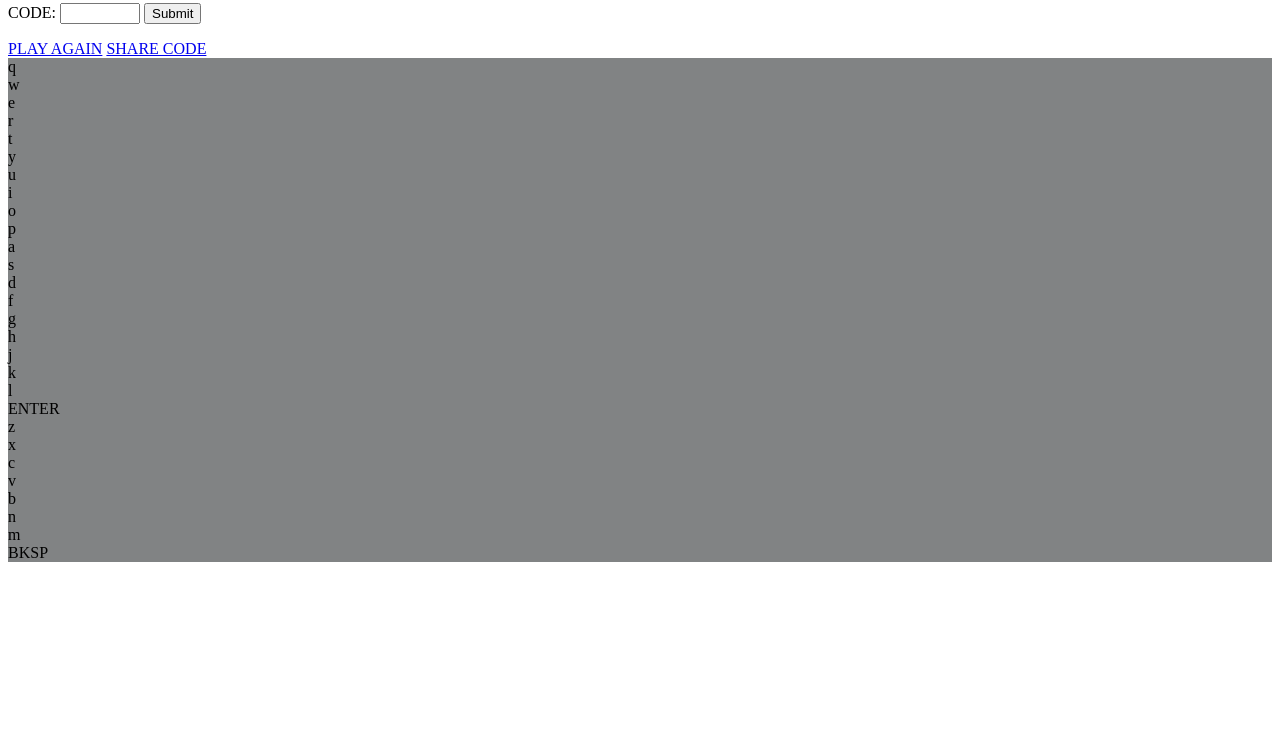
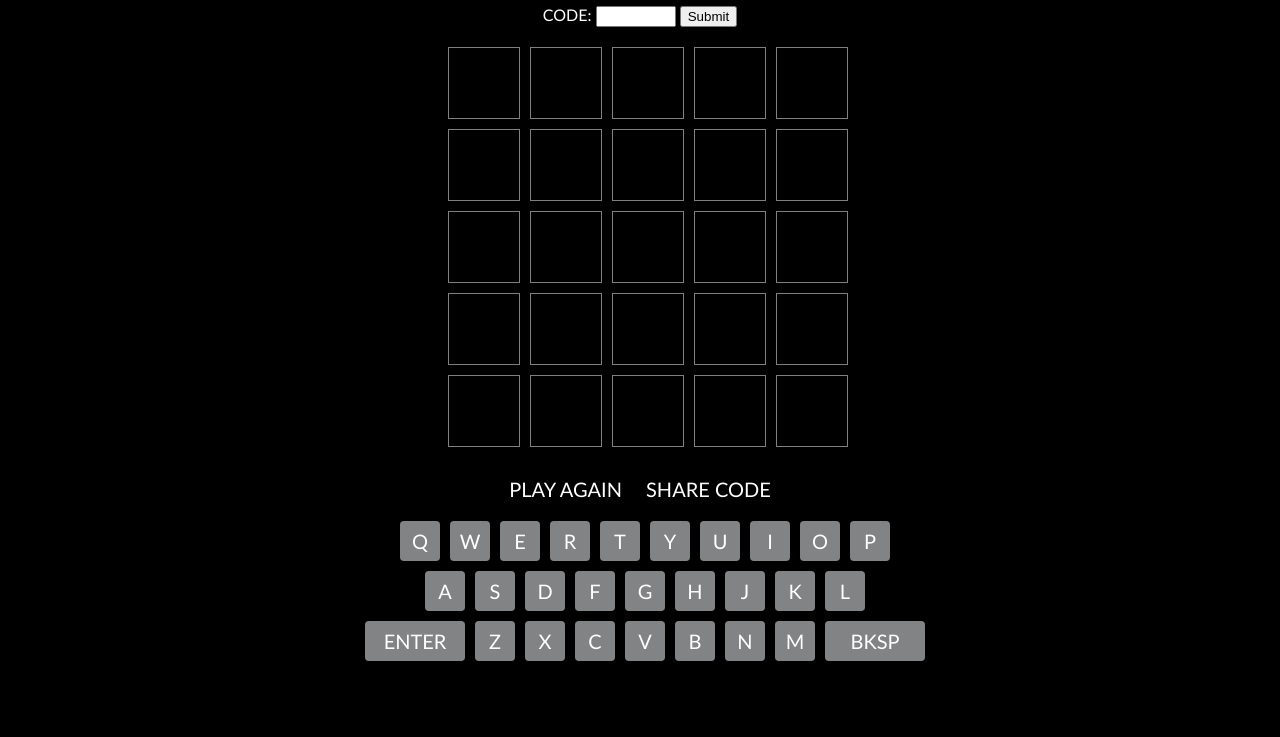
Before and after one commit to sleep-less/wormle, a plain HTML site: page index.html in a window 1280 px wide. Shown: the part 63-800 px from the top of the page. Drawn offline with Linux system fonts and the light colour scheme.

Commit message:
Update main.css

```diff
--- a/main.css
+++ b/main.css
@@ -1,38 +1,58 @@
-$headerColor: #ffc107;
-$footerSize: 100px;
-$headerSize: 100px;
-$footer: #000;
-
-//Recipe title font
-@import url('https://fonts.googleapis.com/css2?family=PT+Serif:ital@1&display=swap');
-
-body, html{
-    font-family: -apple-system, BlinkMacSystemFont, 'Segoe UI', Roboto, Oxygen, Ubuntu, Cantarell, 'Open Sans', 'Helvetica Neue', sans-serif;
-    margin: 0;
-    padding: 0;
+body{
+    background: black;
+    color: white;
+    font-family:'Gill Sans', 'Gill Sans MT', Calibri, 'Trebuchet MS', sans-serif;
 }
 
-#brand{
-    color: #000;
-    font-family: 'PT Serif', serif;
+#gameboard{
+    width:404px;
+    margin: auto;
+}
+
+.row{
+    width: 410px;
+}
+
+.letterbox{
+    background: black;
+    display: inline-block;
+    border: 1px solid gray;
     font-size: 40px;
-    font-weight: bold;
+    text-align: center;
+    text-transform: uppercase;
+    height: 60px;
+    margin-bottom: 10px;
+    margin-left: 10px;
+    padding-top: 10px;
+    vertical-align:top;
+    width: 70px;
+}
+
+.postGameControls{
+    margin-bottom: 20px;
+    margin-top: 20px;
+    text-align: center;
+}
+
+.postGameControls a{
+    cursor: pointer;
+    color: white !important;
+    font-size: 20px;
     text-decoration: none;
 }
 
-#inputSearch{
-    font-size: 20px;
-    padding: 4px 8px 4px 8px;
+.postGameControls a:nth-child(2){
+    margin-left: 20px;
 }
 
-#headerSearchForm{
-    box-sizing: border-box;
-    margin: 0;
-    padding: 10px;
+#codeForm{
+    margin-bottom: 20px;
+    margin-top: 20px;
+    text-align: center;
 }
 
-#headerSearchForm label{
-    font-size: 20px;
+#keyboard{
+    cursor: pointer;
 }
 
 #wrapper{
@@ -43,42 +63,39 @@ body, html{
     text-align: center;
 }
 
-.centerVertically{
-    align-self: center;
+.delKey{
+    width: 100px !important;
 }
 
-.footer{
-    background: $footer;
-    box-sizing: border-box;
-    position: relative;
-    height: $footerSize;
-    width: 100%;
+.enterKey{
+    width: 100px !important;
 }
 
-.main{
-    min-height:  calc(100% - #{$footerSize});
+.keyboardRow{
+    align-items: center;
+    display: flex;
+    justify-content: center;
+    margin: auto;
+    width: 600px;
 }
 
-.header{
-    align-items: center;
-    background: $headerColor;
-    box-sizing: border-box;
-    display: flex;
-    height: $headerSize;
-    padding-left: 20px;
-    padding-right: 20px;
-    position: relative;
-    top: 0;
+.key{
+    background: #818384;
+    border-radius: 4px;
+    display: inline-block;
+    font-size: 20px;
+    margin-bottom: 10px;
+    margin-left: 10px;
+    padding-top: 8px;
+    text-align: center;
+    text-transform: uppercase;
+    height: 32px;
+    width: 40px;
+    -webkit-touch-callout: none; /* iOS Safari */
+    -webkit-user-select: none; /* Safari */
+     -khtml-user-select: none; /* Konqueror HTML */
+       -moz-user-select: none; /* Old versions of Firefox */
+        -ms-user-select: none; /* Internet Explorer/Edge */
+            user-select: none; /* Non-prefixed version, currently
+                                  supported by Chrome, Edge, Opera and Firefox */
 }
-
-.headerLinks{
-    flex-grow: 1;
-}
-
-.nav-link{
-    color: #000;
-    font-size: 24px;
-    text-decoration: none;
-    padding-left: 10px;
-    padding-right: 10px;
-}
```
